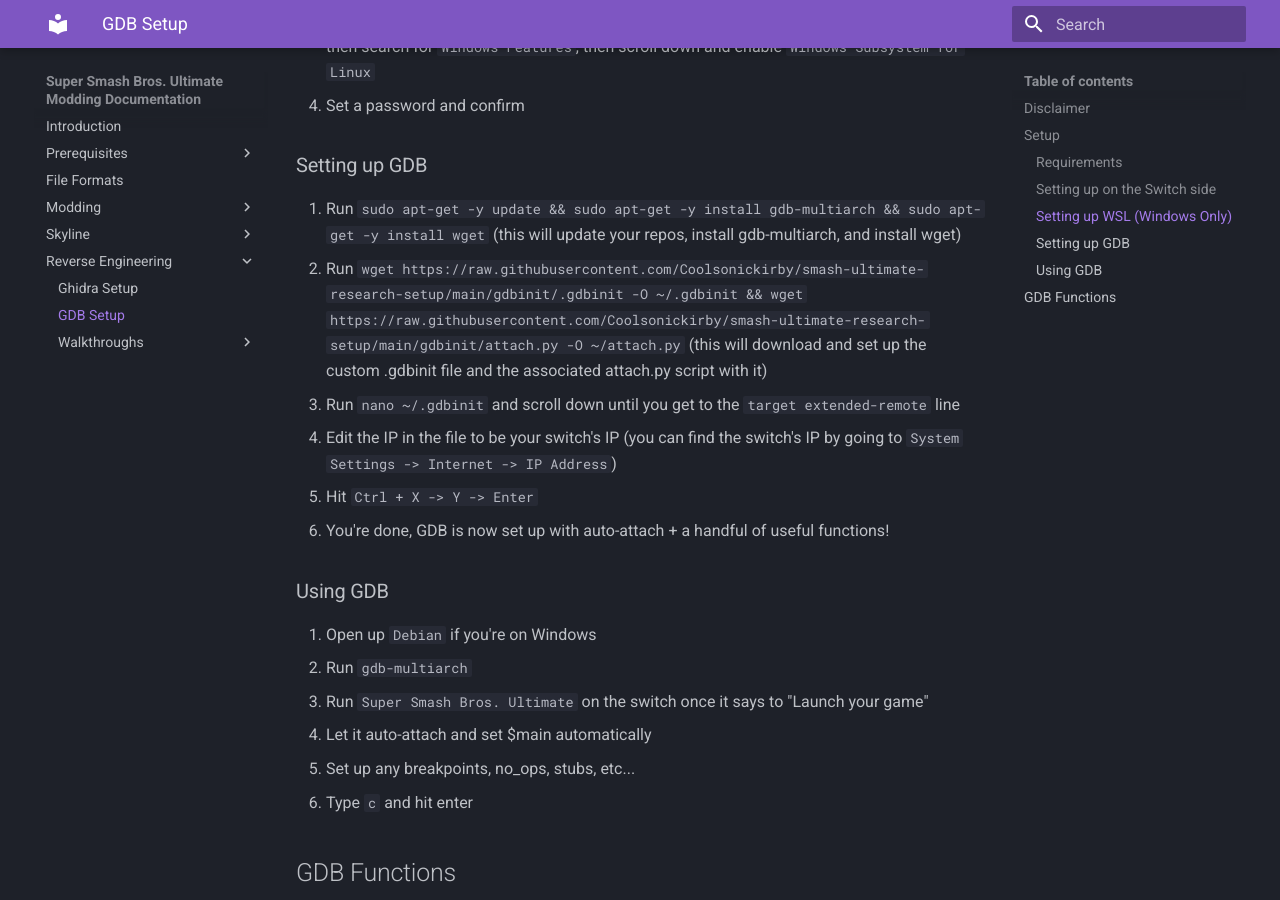
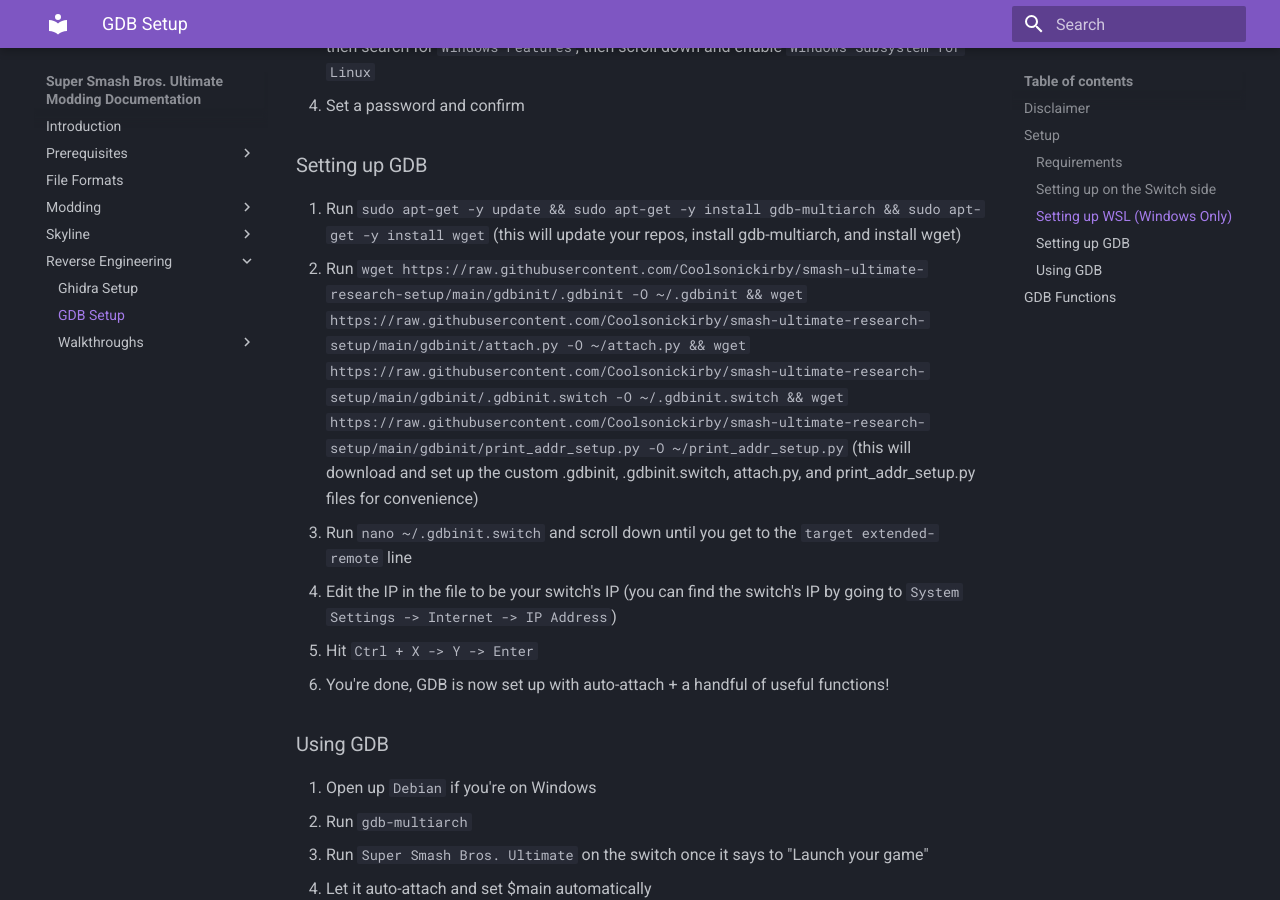
Before and after one commit to Coolsonickirby/Smash-Ultimate-Documentation, an MkDocs documentation site: the page built from docs/Reverse Engineering/GDB.md, in a window 1280 px wide and 900 px high, scrolled down 872 px. Built offline with MkDocs 1.6.1 and Material for MkDocs 9.7.7, drawn with Linux system fonts in a browser that asks for light colours.

Commit message:
Update GDB instructions

```diff
--- a/docs/Reverse Engineering/GDB.md
+++ b/docs/Reverse Engineering/GDB.md
@@ -25,8 +25,8 @@
 
 ### Setting up GDB
 1. Run `sudo apt-get -y update && sudo apt-get -y install gdb-multiarch && sudo apt-get -y install wget` (this will update your repos, install gdb-multiarch, and install wget)
-2. Run `wget https://raw.githubusercontent.com/Coolsonickirby/smash-ultimate-research-setup/main/gdbinit/.gdbinit -O ~/.gdbinit && wget https://raw.githubusercontent.com/Coolsonickirby/smash-ultimate-research-setup/main/gdbinit/attach.py -O ~/attach.py` (this will download and set up the custom .gdbinit file and the associated attach.py script with it)
-3. Run `nano ~/.gdbinit` and scroll down until you get to the `target extended-remote` line
+2. Run `wget https://raw.githubusercontent.com/Coolsonickirby/smash-ultimate-research-setup/main/gdbinit/.gdbinit -O ~/.gdbinit && wget https://raw.githubusercontent.com/Coolsonickirby/smash-ultimate-research-setup/main/gdbinit/attach.py -O ~/attach.py && wget https://raw.githubusercontent.com/Coolsonickirby/smash-ultimate-research-setup/main/gdbinit/.gdbinit.switch -O ~/.gdbinit.switch && wget https://raw.githubusercontent.com/Coolsonickirby/smash-ultimate-research-setup/main/gdbinit/print_addr_setup.py -O ~/print_addr_setup.py` (this will download and set up the custom .gdbinit, .gdbinit.switch, attach.py, and print_addr_setup.py files for convenience)
+3. Run `nano ~/.gdbinit.switch` and scroll down until you get to the `target extended-remote` line
 4. Edit the IP in the file to be your switch's IP (you can find the switch's IP by going to `System Settings -> Internet -> IP Address`)
 5. Hit `Ctrl + X -> Y -> Enter`
 6. You're done, GDB is now set up with auto-attach + a handful of useful functions!
```
